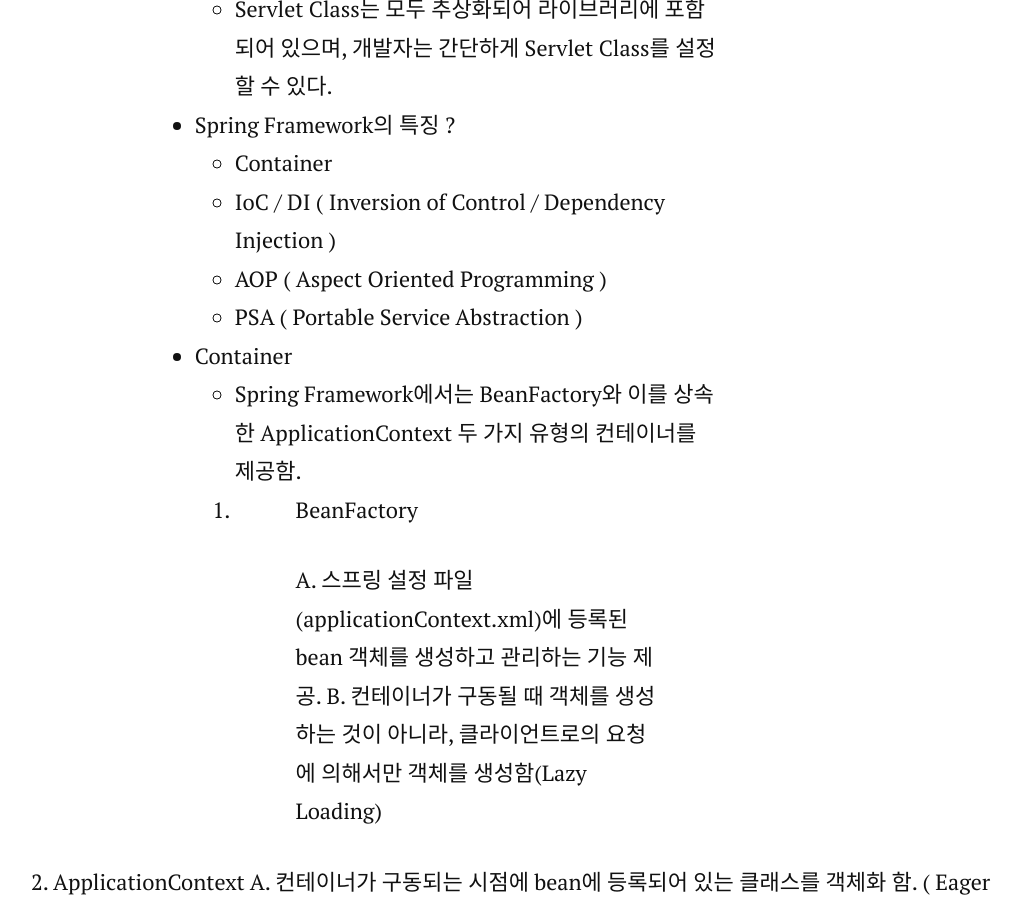
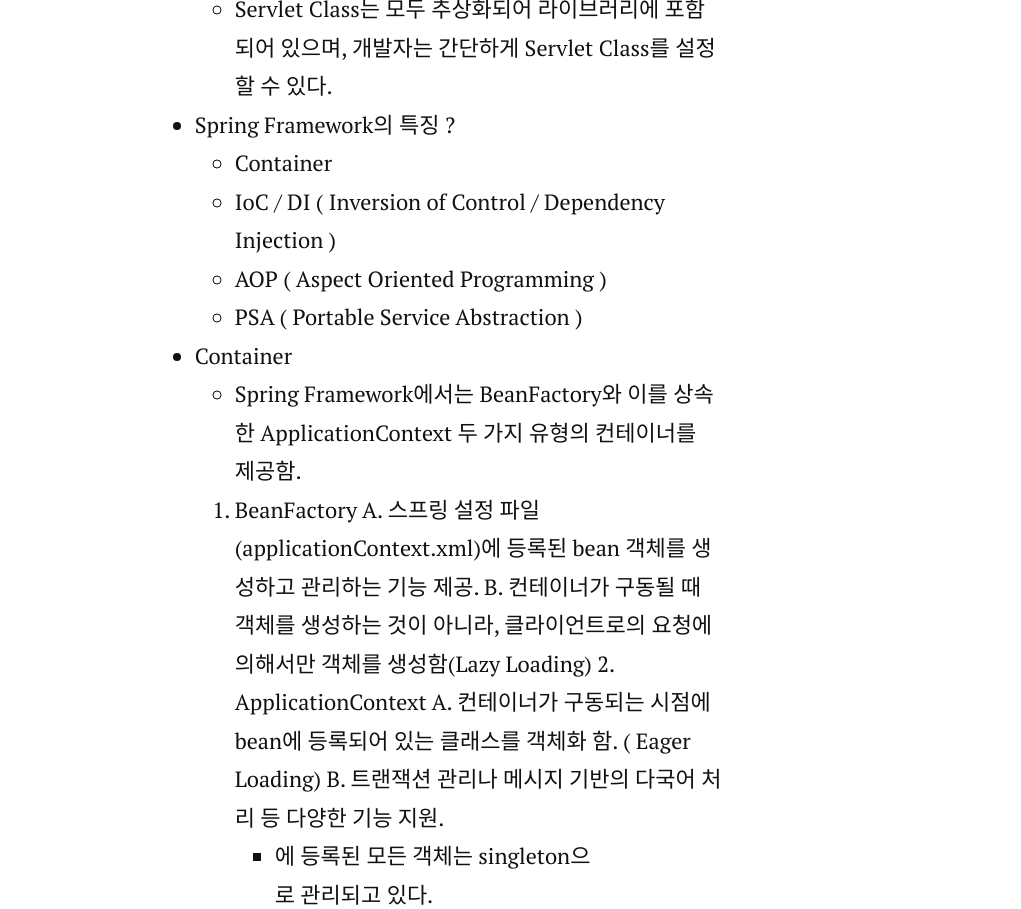
Before and after one commit to BYEONGJAELEE/BYEONGJAELEE.github.io, a Jekyll site: the page built from _posts/2018-06-10-SpringBoot-Basic.markdown, in a window 1280 px wide and 1400 px high, scrolled down 982 px. Shown: the top 909 px of the window, without its empty margins (114-1135 px from the left). Built offline with Jekyll 4.4.1, drawn with Linux system fonts in a browser that asks for light colours; nearby versions of some CDN libraries; some of the changed text lies outside the part shown; grey boxes are pictures that could not be loaded.

Commit message:
SpringBoot - Basic 작성 중

```diff
--- a/_posts/2018-06-10-SpringBoot-Basic.markdown
+++ b/_posts/2018-06-10-SpringBoot-Basic.markdown
@@ -24,15 +24,12 @@ categories: jekyll update
     - Spring Framework에서는 BeanFactory와 이를 상속한 ApplicationContext 두 가지 유형의 컨테이너를 제공함.
 
     1. BeanFactory
+        A. 스프링 설정 파일(applicationContext.xml)에 등록된 bean 객체를 생성하고 관리하는 기능 제공.
+        B. 컨테이너가 구동될 때 객체를 생성하는 것이 아니라, 클라이언트로의 요청에 의해서만 객체를 생성함(Lazy Loading)
+ 	2. ApplicationContext
+        A. 컨테이너가 구동되는 시점에 bean에 등록되어 있는 클래스를 객체화 함. ( Eager Loading)
+        B. 트랜잭션 관리나 메시지 기반의 다국어 처리 등 다양한 기능 지원.
+    - <bean>에 등록된 모든 객체는 singleton으로 관리되고 있다.
 
-        A. 스프링 설정 파일(applicationContext.xml)에 등록된 bean 객체를 생성하고 관리하는 기능 제공.
-     	B. 컨테이너가 구동될 때 객체를 생성하는 것이 아니라, 클라이언트로의 요청에 의해서만 객체를 생성함(Lazy Loading)
 
- 	2. ApplicationContext
-
- 		A. 컨테이너가 구동되는 시점에 bean에 등록되어 있는 클래스를 객체화 함. ( Eager Loading)
-		B. 트랜잭션 관리나 메시지 기반의 다국어 처리 등 다양한 기능 지원.
-
-	- <bean>에 등록된 모든 객체는 singleton으로 관리되고 있다.
-
-    ![image](https://user-images.githubusercontent.com/12456375/41198125-0609a0c4-6cad-11e8-8ad7-789e6e882520.png)
+        ![image](https://user-images.githubusercontent.com/12456375/41198125-0609a0c4-6cad-11e8-8ad7-789e6e882520.png)
```
